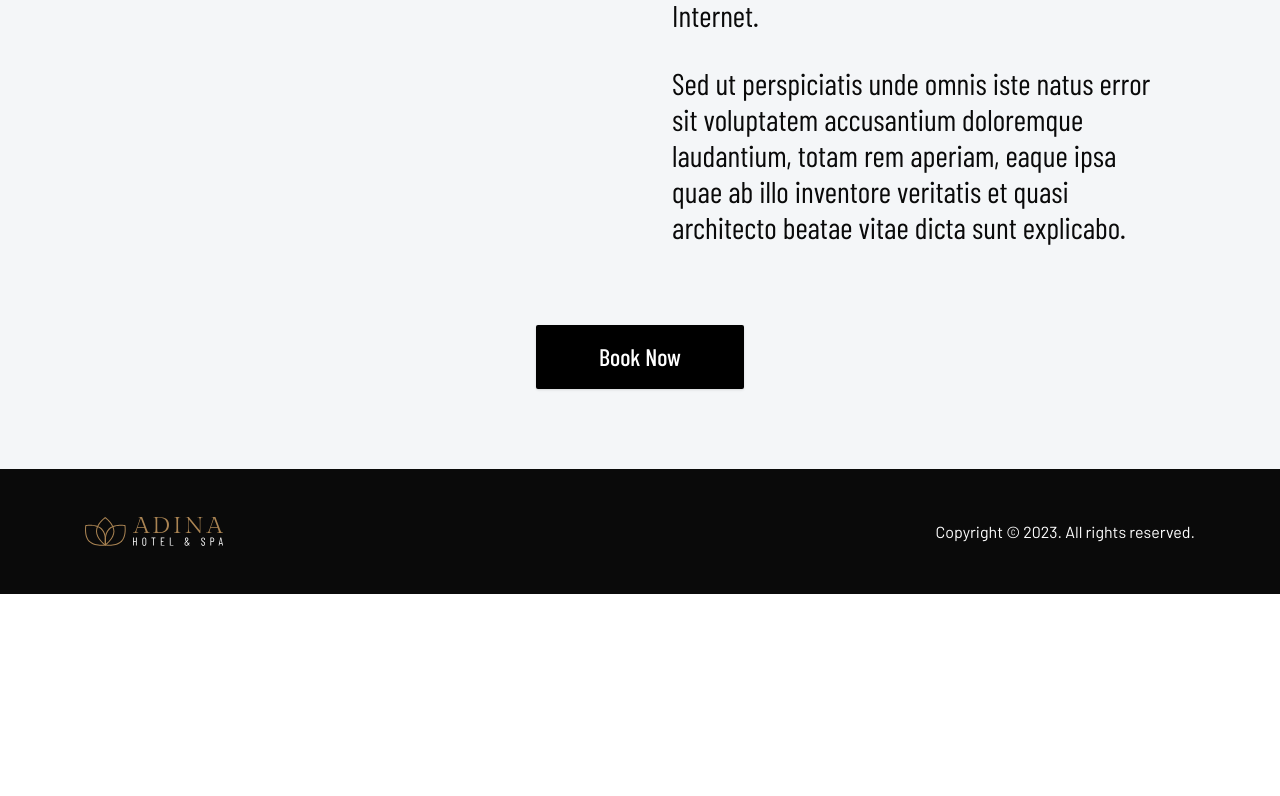
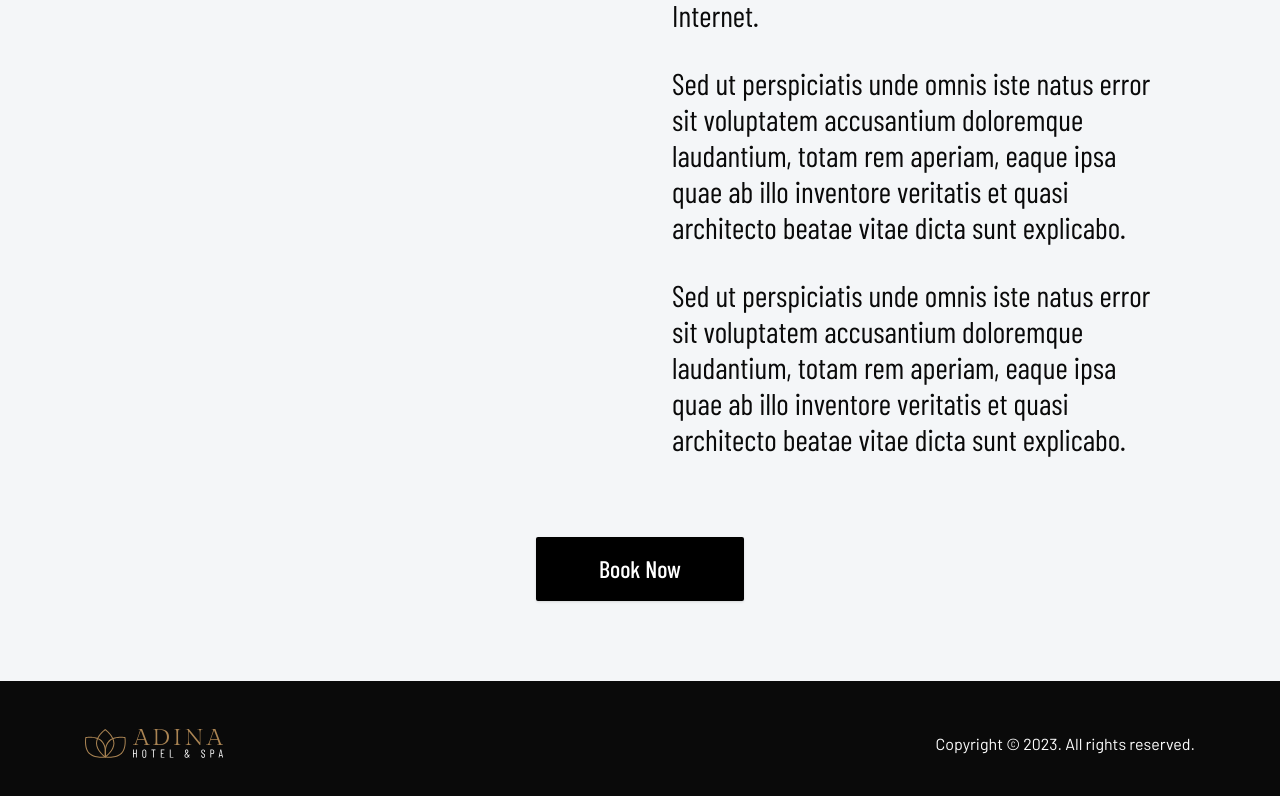
Before and after one commit to PhanAnhThu112/hotel-react-tailwin, a React (Create React App) app: page /About in a window 1280 px wide. Shown: the part 2371-3167 px from the top of the page. Before the commit the page ends 2965 px from the top, so only its background shows below. Built offline with nearby package versions, Linux system fonts and the light colour scheme; a web font is replaced by a local one.

Commit message:
update about

```diff
--- a/public/index.html
+++ b/public/index.html
@@ -3,7 +3,8 @@
   <head>
     <meta charset="utf-8" />
     <link rel="icon" href="%PUBLIC_URL%/favicon.ico" />
-    <meta name="viewport" content="width=device-width, initial-scale=1" />
+    <meta name="viewport" content="width=device-width, initial-scale=1.0">
+
     <meta name="theme-color" content="#000000" />
     <meta
       name="description"
--- a/src/components/Aboutus.js
+++ b/src/components/Aboutus.js
@@ -101,6 +101,14 @@ const Aboutus = () => {
                     quasi architecto beatae vitae dicta sunt explicabo.
                   </span>
                 </div>
+                <div class=" items-center mt-8 font-tertiary text-3xl mr-5">
+                  <span>
+                    Sed ut perspiciatis unde omnis iste natus error sit
+                    voluptatem accusantium doloremque laudantium, totam rem
+                    aperiam, eaque ipsa quae ab illo inventore veritatis et
+                    quasi architecto beatae vitae dicta sunt explicabo.
+                  </span>
+                </div>
               </div>
             </div>
             <motion.div
--- a/src/components/SeeRoom.js
+++ b/src/components/SeeRoom.js
@@ -34,7 +34,7 @@ const SeeRoom = () => {
 
         <div className="container mx-auto lg:px-0">
           <div
-            className="grid grid-cols-1 max-w-sm mx-auto gap-[30px]
+            className="grid grid-cols-1 max-w-sm mx-auto gap-[2rem]
       lg:grid-cols-3 lg:max-w-none lg:mx-0"
           >
             {rooms.map((room) => {
--- a/src/components/Signin.js
+++ b/src/components/Signin.js
@@ -170,7 +170,7 @@ const Signin = () => {
             <img
               src="background.png"
               alt="img"
-              class="w-[400px] h-full hidden rounded-r-2xl md:block object-cover"
+              class="w-[25rem] h-full hidden rounded-r-2xl md:block object-cover"
             />
             <div class="absolute hidden bottom-10 right-6 p-6 bg-white bg-opacity-30 backdrop-blur-sm rounded drop-shadow-lg md:block">
               <span class="text-white text-xl">
```
